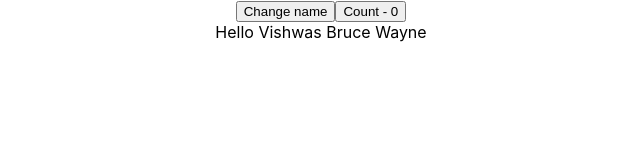
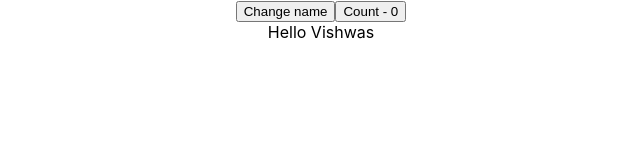
Before and after one commit to gopinav/React-Render-Tutorials, a React (Create React App) app in the folder react-render-demo/: page / in a window 1280 px wide. Shown: the top 160 px of the page, without its empty margins (319-959 px from the left). Built offline with nearby package versions, Linux system fonts and the light colour scheme.

Commit message:
useMemo and useCallback with React memo

```diff
--- a/react-render-demo/src/components/Incorrect Optimization/ChildFive.js
+++ b/react-render-demo/src/components/Incorrect Optimization/ChildFive.js
@@ -4,7 +4,7 @@ export const ChildFive = ({ name, person }) => {
   console.log('ChildFive Render')
   return (
     <div>
-      Hello {name} {person.fname} {person.lname}
+      Hello {name}
     </div>
   )
 }
--- a/react-render-demo/src/components/Incorrect Optimization/ParentFour.js
+++ b/react-render-demo/src/components/Incorrect Optimization/ParentFour.js
@@ -1,4 +1,4 @@
-import React, { useState } from 'react'
+import React, { useState, useMemo, useCallback } from 'react'
 import { MemoizedChildFive } from './ChildFive'
 
 export const ParentFour = () => {
@@ -10,14 +10,19 @@ export const ParentFour = () => {
     lname: 'Wayne',
   }
 
+  const memoizedPerson = useMemo(() => person, [])
+
   const handleClick = () => {}
+
+  const memoizedHandleClick = useCallback(handleClick, [])
 
   console.log('ParentFour Render')
   return (
     <div>
       <button onClick={() => setName('Codevolution')}>Change name</button>
       <button onClick={() => setCount(c => c + 1)}>Count - {count}</button>
-      <MemoizedChildFive name={name} person={person} handleClick={handleClick} />
+      {/* <MemoizedChildFive name={name} person={memoizedPerson} /> */}
+      <MemoizedChildFive name={name} handleClick={memoizedHandleClick} />
     </div>
   )
 }
```
